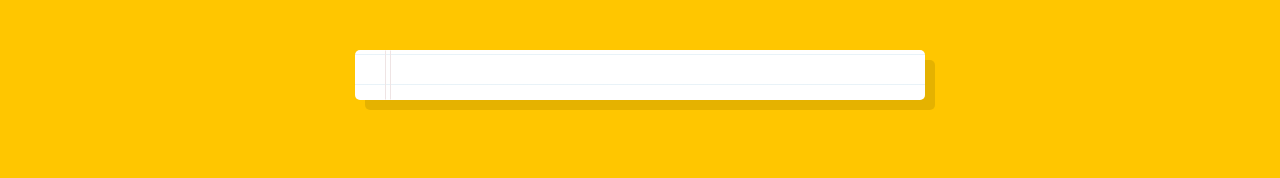
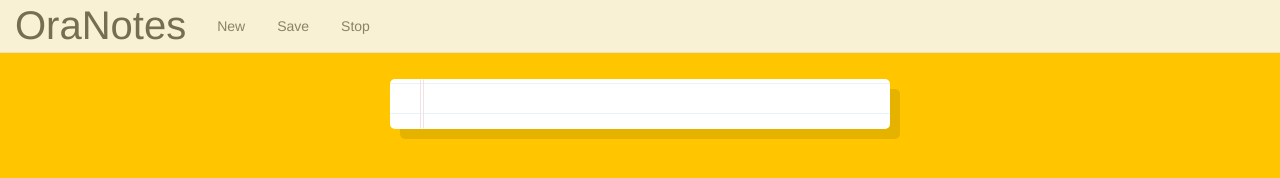
Before and after one commit to alexwaweru/OralNotes, a website: page index.html in a window 1280 px wide. Drawn offline with nearby package versions, Linux system fonts and the light colour scheme.

Commit message:
Added buttons and a nav bar

```diff
--- a/index.html
+++ b/index.html
@@ -3,18 +3,53 @@
 <head>
   <meta charset="UTF-8">
   <title>OraNotes</title>
+
+  <link rel="stylesheet" href="https://maxcdn.bootstrapcdn.com/bootstrap/3.3.7/css/bootstrap.min.css">
+  <title>Bootstrap Tutorial</title>
+
+
+  <script src="https://code.jquery.com/jquery-3.2.1.slim.min.js"></script>
+  <script src="https://maxcdn.bootstrapcdn.com/bootstrap/3.3.7/js/bootstrap.min.js"></script>
 </head>
 <body>
 
+  <div class="row">
+
+
+    <nav class="navbar navbar-default navbar-fixed-top" style="opacity:.85; position:-webkit-sticky;">
+    <div class="container-fluid" style="position:sticky;">
+      <div class="navbar-header">
+        <a class="navbar-brand" href="#" style="font-size:40px;">OraNotes</a>
+      </div>
+      <ul class="nav navbar-nav">
+        <li><a href="#" class="btn">New </a></li>
+        <li><a href="#" class = "btn ">Save</a></li>
+        <li><a href="#" class = "btn navbar-right">Stop</a></li>
+
+      </ul>
+    </div>
+  </nav>
+
+
+
+  </div>
+
+<br>
   <div class="words" contenteditable>
   </div>
+
+
+
+
+
+
 
 <script>
   window.SpeechRecognition = window.SpeechRecognition || window.webkitSpeechRecognition;
 
   const recognition = new SpeechRecognition();
   recognition.interimResults = true;
-  recognition.lang = 'en-US';
+  recognition.lang = 'en-UK';
 
   let p = document.createElement('p');
   const words = document.querySelector('.words');
@@ -29,11 +64,15 @@
       const poopScript = transcript.replace(/poop|poo|shit|dump/gi, '💩');
       p.textContent = poopScript;
 
+
       if (e.results[0].isFinal) {
         p = document.createElement('p');
         words.appendChild(p);
       }
   });
+
+
+
 
   recognition.addEventListener('end', recognition.start);
 
@@ -42,7 +81,7 @@
 </script>
 
 
-  <style>
+<style>
     html {
       font-size: 10px;
     }
@@ -80,7 +119,9 @@
       border: 1px solid;
       border-color: transparent #efe4e4;
     }
-  </style>
+
+
+</style>
 
 </body>
 </html>
```
